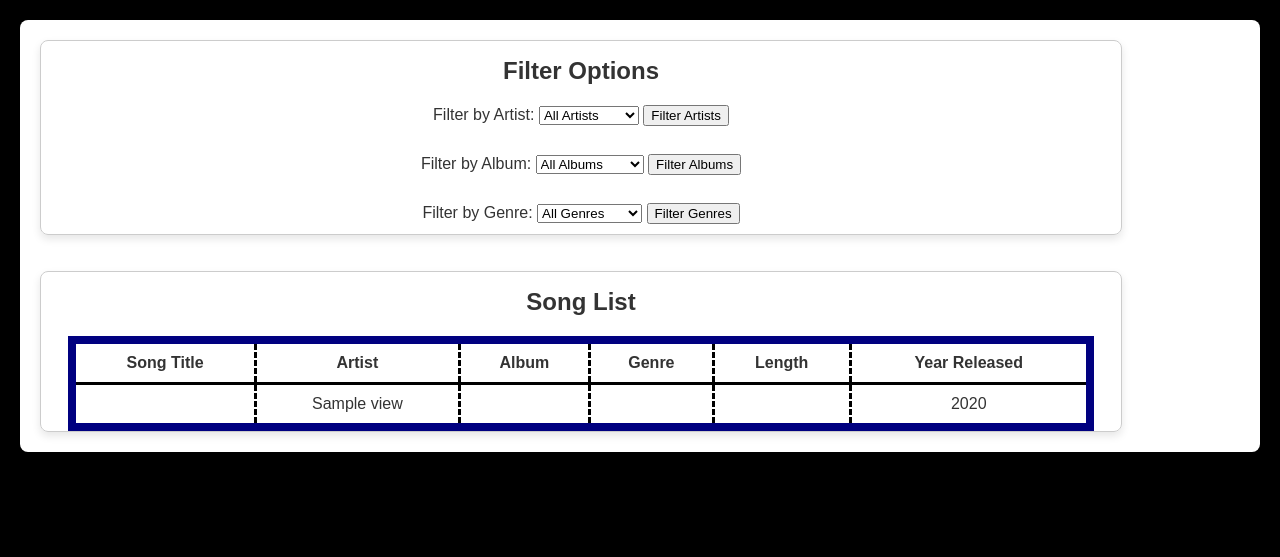
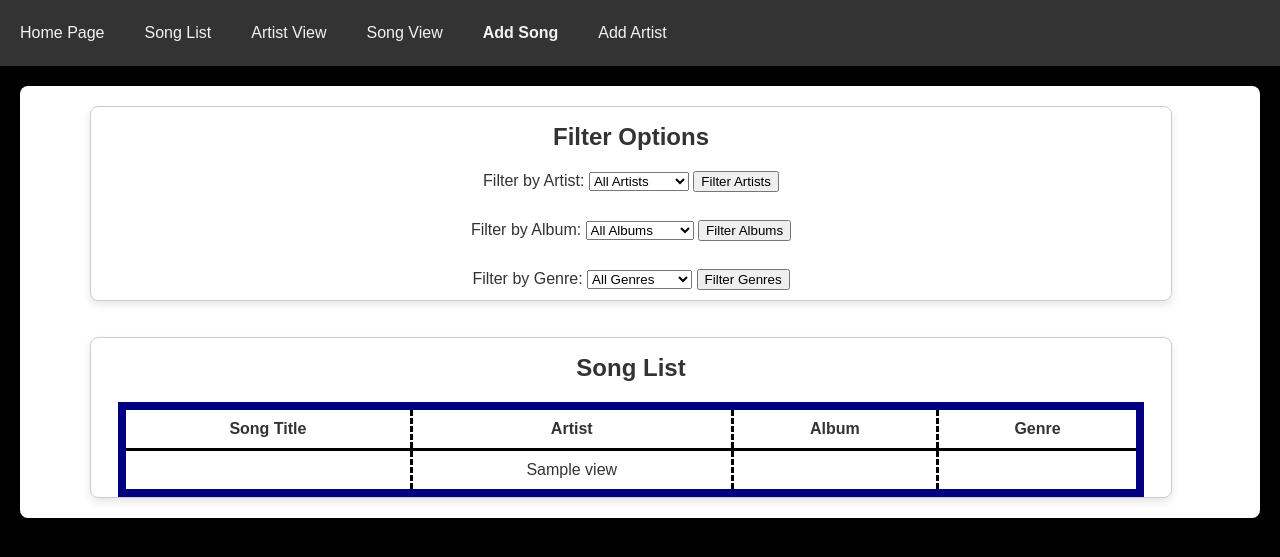
Before and after one commit to mdmontes94/CIS-241-Final-Project, a PHP site: page /index.php?action=list in a window 1280 px wide. Shown: the top 557 px of the page. Run offline with PHP 8.4, Linux system fonts and the light colour scheme; tables that the repository leaves empty or names only in its code hold one stand-in row (values such as "Sample post"); data that the repository does not hold is empty.

Commit message:
Adjusted the list table and margins

```diff
--- a/assets/list.css
+++ b/assets/list.css
@@ -43,6 +43,7 @@ body {
     width: 90%;
     text-align: center;
     box-shadow: 0 4px 8px rgba(0, 0, 0, 0.1);
+    margin-left: 50px;
 }
 
 .songs {
--- a/views/list_view.php
+++ b/views/list_view.php
@@ -9,6 +9,15 @@
         <script src="./assets/filterList.js"></script>
     </head>
     <body>
+        <nav class="navMenu">
+            <a href="index.php">Home Page</a>
+            <a href="index.php?action=list">Song List</a>
+            <a href="index.php?action=artist_view">Artist View</a>
+            <a href="index.php?action=song_view">Song View</a>
+            <a href="index.php?action=add_song"><b>Add Song</b></a>
+            <a href="index.php?action=add_artist">Add Artist</a>
+
+        </nav>
         <div class="container">
             <div class="sub-container">
                 <h1>Filter Options</h1>
@@ -55,8 +64,6 @@
                             <th>Artist</th>
                             <th>Album</th>
                             <th>Genre</th>
-                            <th>Length</th>
-                            <th>Year Released</th>
                         </tr>
                     </thead>
                     <tbody id="songTableBody">
@@ -66,8 +73,6 @@
                             <td><?php echo $song['artist_name']; ?></td>
                             <td><?php echo $song['album_title']; ?></td>
                             <td><?php echo $song['genre_name']; ?></td>
-                            <td><?php echo $song['length']; ?></td>
-                            <td><?php echo $song['year_released']; ?></td>
                         </tr>
                         <?php endforeach; ?>
                     </tbody>
```
